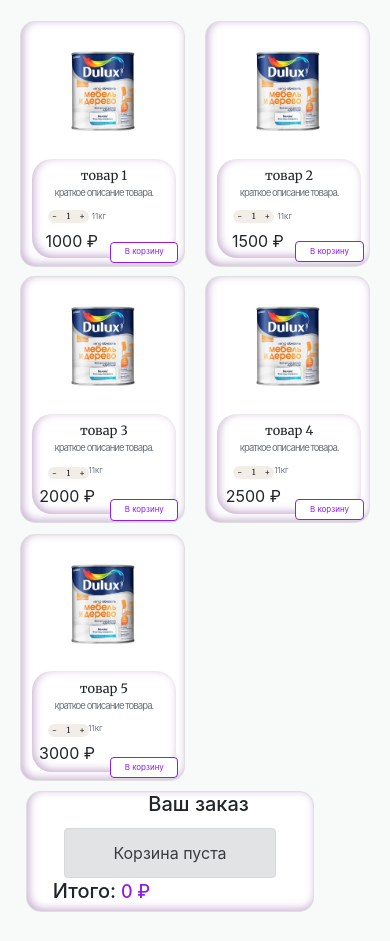
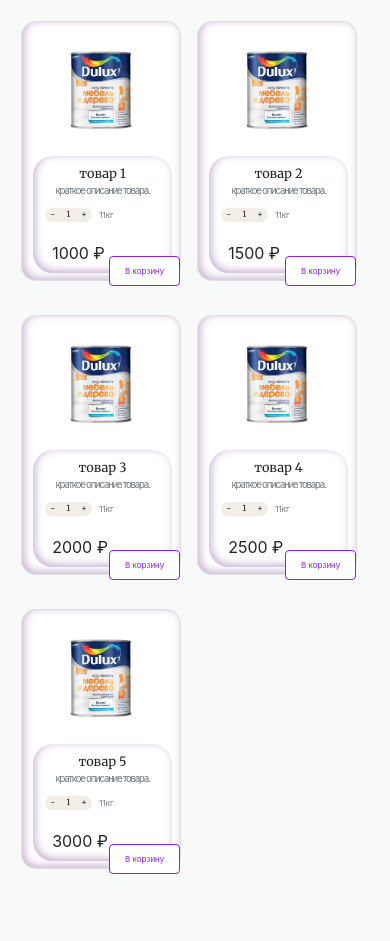
Before and after one commit to Diminikhui/EVOL, a PHP site: page /EVOL0.4.html in a window 390 px wide. Shown: the part 143-1084 px from the top of the page. After the commit the page ends 1017 px from the top, so only its background shows below. Run offline with PHP 8.4, Linux system fonts and the light colour scheme.

Commit message:
commit 29

```diff
--- a/EVOL0.4.html
+++ b/EVOL0.4.html
@@ -107,6 +107,5 @@
 	<script src="./js/toggleCartStatus.js"></script>
 	<script src="./js/counter-02.js"></script>
 	<script src="./js/cart-02.js"></script>
-
 </body>
 </html>
--- a/css/main.css
+++ b/css/main.css
@@ -142,18 +142,18 @@ display: flex;
 	color: #6c757d!important;
 	font-size: 50%;
 	line-height: 1;
-	margin-left: -13%;
-	margin-top: 0%;
-	margin-bottom: 67%;
+	margin-left: 50%;
+	margin-top: -35%;
+	margin-bottom: 100%;
 	/* margin-bottom: 60%; */
 
 }
 
 .price__currency {
-	font-size: 130%;
-	margin-bottom: 100%;
-	margin-left: -105%;
-	margin-top: -25%;
+	font-size: 120%;
+	margin-bottom: 170%;
+	margin-left: -29%;
+	margin-top: -95%;
 }
 
 .btn-outline-warning {
@@ -325,8 +325,8 @@ transform: translateY(5px);
 /* margin-left: 0%; */
 margin-bottom: 13px;
 position: relative;
-height: 70%;
-width: 60%;
+height: 60%;
+width: 100%;
 
 
 }
@@ -335,40 +335,98 @@ width: 60%;
 .items.counter-wrapper{
 width: 50%;
 height: 60%;
-margin-left: -16%;
-margin-top: -55%;
-margin-bottom: 50%;
+margin-left: -20%;
+margin-top: -11%;
+margin-bottom: 15%;
 
 }
 
 .btn.btn-block.btn-outline-warning{
 
 height: 36%;
-width: 60%;
+width: 70%;
 font-size: 50%;
 line-height: 70%;
-margin-left: 58%;
-margin-top: -70% ;
-margin-bottom: 67%;
+margin-left: 55%;
+margin-top: -135% ;
+margin-bottom: 120%;
 color: 844889;
 background-color: white;
 text-align: center;
 
 }
 .col-md-6{
+	margin-right: -1%;
+	width: 50%;
+	margin-left: -1.5%;
+	margin-bottom:-30% ;
+}
+/* медиа запросы */
+@media only screen and (min-width : 391) and (max-width : 575){
+.card.mb-4.tovar{
+	box-shadow:  inset 2px -2px 8px rgba(129, 73, 152, 0.442);
+	border-radius: 15px;
+	transform: translateY(5px);
+	/* margin-left: 0%; */
+	margin-bottom: 13px;
+	position: relative;
+	height: 60%;
+	width: 100%;
 
 }
-/* медиа запросы */
-@media only screen and (max-width : 390px) {
+.card-body.text-center{
+	box-shadow:  inset 2px -2px 8px rgba(129, 73, 152, 0.442);
+	width: 88%;
+	height: 30%;
+	border-radius: 20px;
+	transform: translateY(5px);
+	margin-left: 6%;
+	margin-right: 5px;
+	margin-bottom: 8%;
+	margin-top: 7%;
+
+	}
+	.btn.btn-block.btn-outline-warning{
+
+	height: 36%;
+	width: 70%;
+	font-size: 50%;
+	line-height: 70%;
+	margin-left: 55%;
+	margin-top: -135% ;
+	margin-bottom: 120%;
+	color: 844889;
+	background-color: white;
+	text-align: center;
+
+}
+.item-title {
+
+	font-size:90%;
+	min-height: auto;
+	margin-top: -10%;
+	margin-bottom: -5%;
+}
+.items.counter-wrapper{
+	width: 50%;
+	height: 60%;
+	margin-left: -20%;
+	margin-top: -11%;
+	margin-bottom: 15%;
+
+	}
+
+}
+@media only screen and ( min-width : 320px )and (max-width : 390px) {
 	.card.mb-4.tovar{
 		box-shadow:  inset 2px -2px 8px rgba(129, 73, 152, 0.442);
 		border-radius: 15px;
 		transform: translateY(5px);
 		/* margin-left: 11px; */
-		margin-bottom: 13px;
+		margin-bottom: 300px;
 		position: relative;
-		height: 66%;
-		width: 100%;
+		height: 260px;
+		width: 160px;
 }
 .card-body.text-center{
 		box-shadow:  inset 2px -2px 8px rgba(129, 73, 152, 0.442);
@@ -384,13 +442,12 @@ text-align: center;
 }
 .btn.btn-block.btn-outline-warning{
 
-		height: 35%;
-		width: 66%;
+		height: 39%;
+		width: 72%;
 		font-size: 50%;
 		line-height: 70%;
-		margin-left: 56%;
-		margin-top: -70% ;
-		margin-bottom: 76%;
+		margin-left: 56px;
+		margin-top: -34px ;
 		color: 844889;
 		background-color: white;
 		text-align: center;
@@ -404,37 +461,36 @@ text-align: center;
 	margin-bottom: -5%;
 }
 .items.counter-wrapper{
-	width: 50%;
-	height: 60%;
-	margin-left: -18%;
-	margin-top: -40%;
+	width: 47px;
+	height:14px;
+	margin-left: -18px;
+	margin-top: -40px;
 
 	}
 .price__weight {
 	color: #6c757d!important;
 	font-size: 50%;
 	line-height: 1;
-	margin-left: -2%;
-	margin-top: -13%;
+	margin-left: -43px;
+	margin-top: -5px;
 
 }
 .price__currency {
 	font-size: 100%;
-	margin-bottom: 70%;
-	margin-left: -90%;
-	margin-top: -50%;
+	margin-left: -90px;
+	margin-top: 22px;
 }
 
 .col-md-6{
-margin-right: -1%;
-width: 50%;
-margin-left: -1.5%;
-margin-bottom:-30% ;
+margin-right: -4px;
+width: 185px;
+margin-left: -5px;
+margin-bottom:10px ;
 }
 .text-muted{
 
 	font-size: 60%;
-    letter-spacing: -1px;
+    letter-spacing: -1.2px;
 	margin-top: -80%;
 
 }
@@ -447,7 +503,7 @@ margin-bottom:-30% ;
 	position: relative;
 	height: 78%;
 	width: 80%;
-
+	position: fixed;
 
 	}
 .product-img {
```
